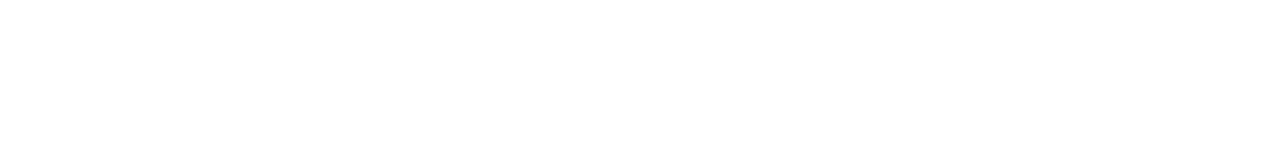
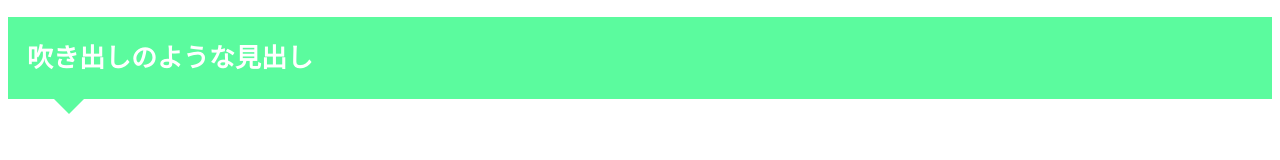
Before and after one commit to c3220081/www, a plain HTML site: page kadai1102/index.html in a window 1280 px wide. Drawn offline with Linux system fonts and the light colour scheme.

Commit message:
20240619

```diff
--- a/kadai1102/index.html
+++ b/kadai1102/index.html
@@ -3,9 +3,62 @@
 <head>
     <meta charset="UTF-8">
     <meta name="viewport" content="width=device-width, initial-scale=1.0">
-    <title>Document</title>
+    <title>kadai1102</title>
+    <style>
+        h1.q2 {
+            position: relative;
+            padding: 1rem 1rem 1rem 1.5rem;
+            border: 3px solid #5bfb9e;
+            font-weight: bold;
+            font-size: 26px;
+        }
+
+        h1.q2:before,
+        h1.q2:after {
+            position: absolute;
+            top: 100%;
+            left: 52px;
+            height: 0;
+            width: 0;
+            border: solid transparent;
+            content: "";
+        }
+
+        h1.q2:before {
+            margin-left: -12px;
+            border-color: transparent;
+            border-top-color: #5bfb9e;
+            border-width: 18px;
+        }
+
+        h1.q2:after {
+            margin-left: 255px;
+            border-color: transparent;
+            border-top-color: transparent;
+            border-width: 1px;
+        }
+        body{
+            background-color:#fff;
+            color:#666;
+            font-family: "メイリオ",Meiryo,"MS Pゴシック","MS PGothic","ヒイラギノ角ゴ Pro W3","Hiragino Kaku Gothic Pro","Osaka,sans-serif";
+        }
+        h1{
+            font-family:"M PLUS 1p",sans-serif;
+            color:#333;
+            font-size:1.5rem;
+            line-height:1.25;
+        }
+        h1.q2{
+            height:2.75rem;
+            line-height:2.75rem;
+            background-color:#5bfb9e;
+            color:#fff;
+            padding-left:1rem;
+            padding-right:1rem;
+        }
+    </style>
 </head>
 <body>
-
+    <h1 class="q2">吹き出しのような見出し</h1>
 </body>
 </html>
```
